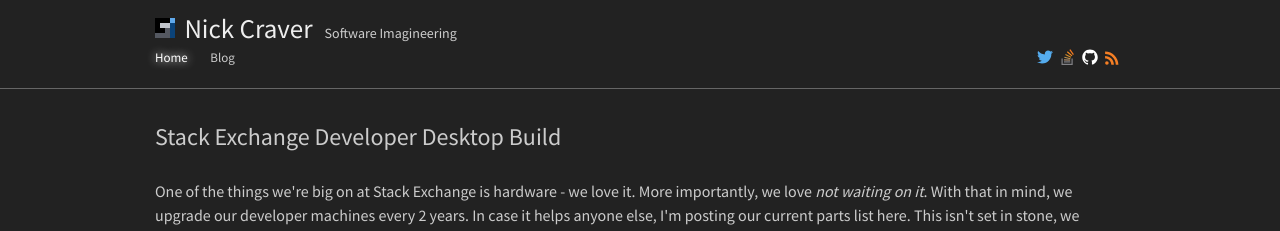
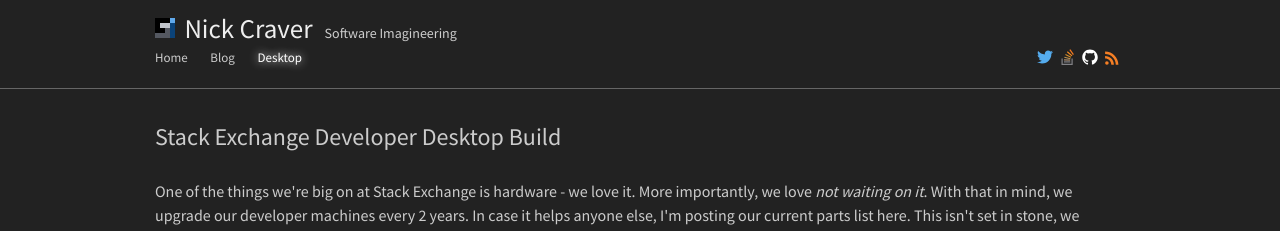
Before and after one commit to NickCraver/nickcraver.github.com, a Jekyll site: the page built from desktop-build.html, in a window 1280 px wide. Shown: the top 231 px of the page. Built offline with Jekyll 4.4.1, drawn with Linux system fonts in a browser that asks for light colours.

Commit message:
Add desktop build to the header, many looking for it.

```diff
--- a/_includes/nav.html
+++ b/_includes/nav.html
@@ -1,5 +1,6 @@
         <nav class="site-nav">
             <a class="page-link{% if page.section == 'home' %} active{% endif %}" href="/">Home</a>
             <a class="page-link{% if page.section == 'blog' %} active{% endif %}" href="/blog/">Blog</a>
+            <a class="page-link{% if page.section == 'desktop' %} active{% endif %}" href="/desktop-build/">Desktop</a>
 {% include social.html %}
         </nav>
--- a/desktop-build.html
+++ b/desktop-build.html
@@ -1,6 +1,6 @@
 ---
 layout: full
-section: home
+section: desktop
 permalink: /desktop-build/
 ---
     <style>
```
